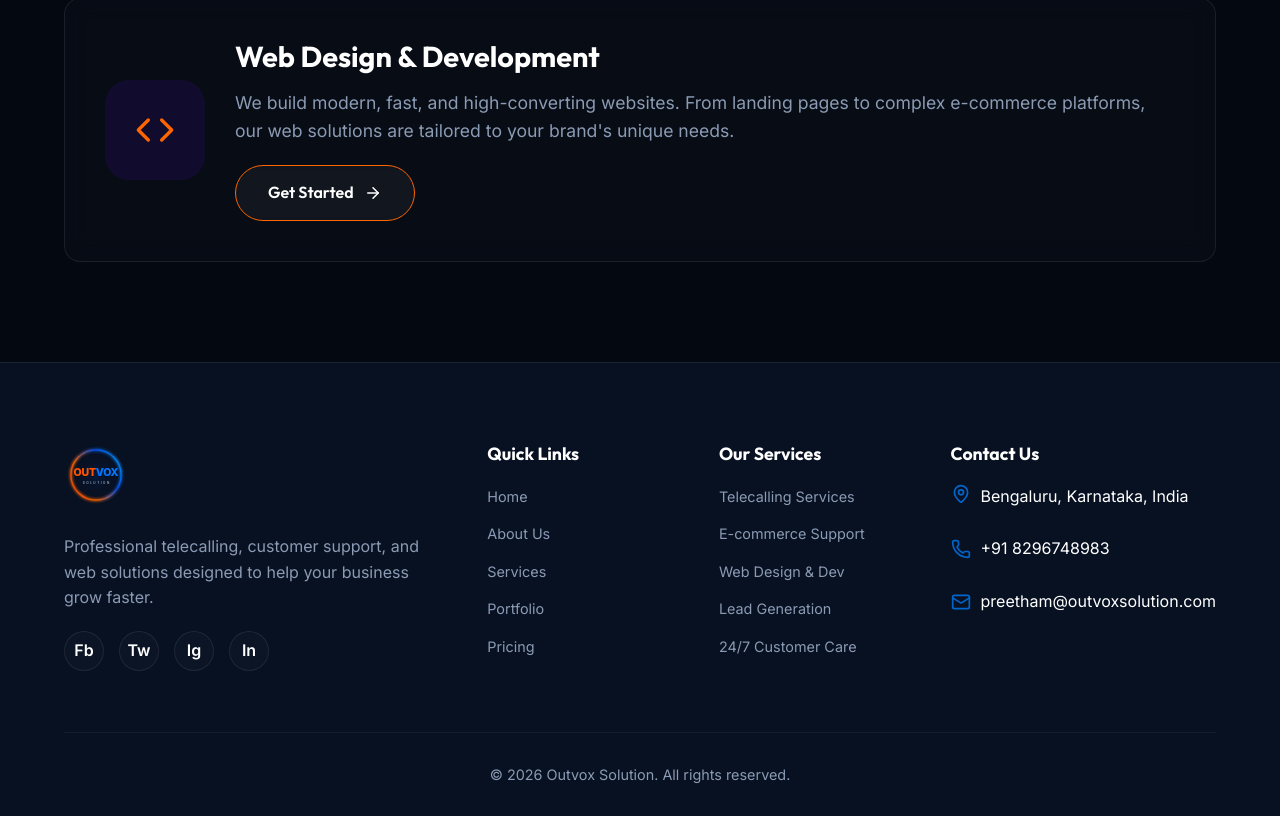
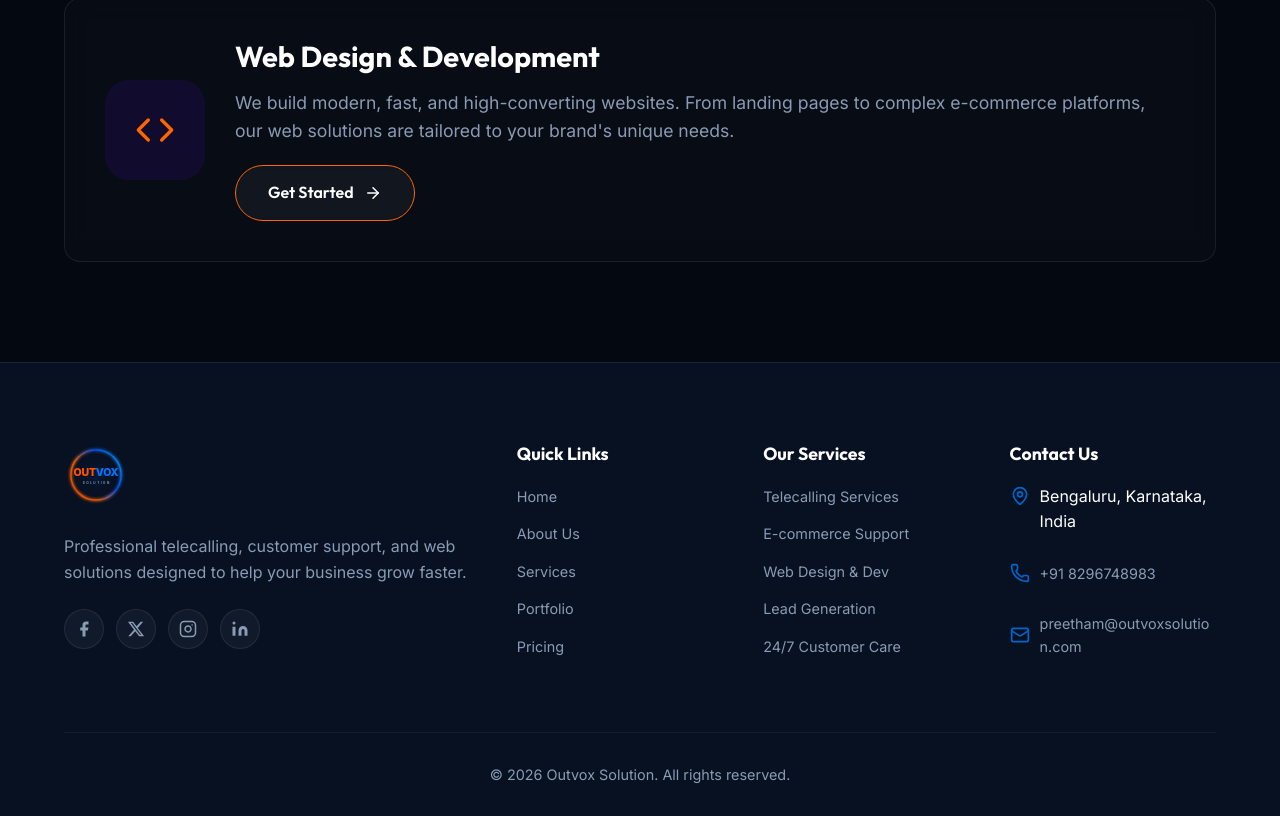
Before and after one commit to preethamamin22/Outvox-solution, a React (Vite) app: page /services in a window 1280 px wide. Shown: the part 909-1725 px from the top of the page. Built offline with nearby package versions, Linux system fonts and the light colour scheme.

Commit message:
feat: add instagram link, real portfolio projects, and fix mobile responsiveness

```diff
--- a/src/components/Footer.jsx
+++ b/src/components/Footer.jsx
@@ -2,7 +2,63 @@ import { Link } from 'react-router-dom';
 import { Mail, Phone, MapPin } from 'lucide-react';
 import outvoxLogo from '../assets/outvox-logo.svg';
 
+/* ── Inline SVG brand icons (lucide-react doesn't ship brand logos) ── */
+const FacebookIcon = () => (
+  <svg viewBox="0 0 24 24" width="18" height="18" fill="currentColor" aria-hidden="true">
+    <path d="M18 2h-3a5 5 0 0 0-5 5v3H7v4h3v8h4v-8h3l1-4h-4V7a1 1 0 0 1 1-1h3z"/>
+  </svg>
+);
+
+const InstagramIcon = () => (
+  <svg viewBox="0 0 24 24" width="18" height="18" fill="none" stroke="currentColor" strokeWidth="2" strokeLinecap="round" strokeLinejoin="round" aria-hidden="true">
+    <rect x="2" y="2" width="20" height="20" rx="5" ry="5"/>
+    <path d="M16 11.37A4 4 0 1 1 12.63 8 4 4 0 0 1 16 11.37z"/>
+    <line x1="17.5" y1="6.5" x2="17.51" y2="6.5"/>
+  </svg>
+);
+
+const TwitterXIcon = () => (
+  <svg viewBox="0 0 24 24" width="18" height="18" fill="currentColor" aria-hidden="true">
+    <path d="M18.244 2.25h3.308l-7.227 8.26 8.502 11.24H16.17l-5.214-6.817L4.99 21.75H1.68l7.73-8.835L1.254 2.25H8.08l4.713 6.231zm-1.161 17.52h1.833L7.084 4.126H5.117z"/>
+  </svg>
+);
+
+const LinkedInIcon = () => (
+  <svg viewBox="0 0 24 24" width="18" height="18" fill="currentColor" aria-hidden="true">
+    <path d="M16 8a6 6 0 0 1 6 6v7h-4v-7a2 2 0 0 0-2-2 2 2 0 0 0-2 2v7h-4v-7a6 6 0 0 1 6-6z"/>
+    <rect x="2" y="9" width="4" height="12"/>
+    <circle cx="4" cy="4" r="2"/>
+  </svg>
+);
+
 export default function Footer() {
+  const socialLinks = [
+    {
+      icon: <FacebookIcon />,
+      href: 'https://www.facebook.com/outvoxsolution',
+      label: 'Facebook',
+      color: '#1877F2',
+    },
+    {
+      icon: <TwitterXIcon />,
+      href: 'https://twitter.com/outvoxsolution',
+      label: 'X (Twitter)',
+      color: '#1DA1F2',
+    },
+    {
+      icon: <InstagramIcon />,
+      href: 'https://www.instagram.com/outvoxsolution?utm_source=ig_web_button_share_sheet&igsh=ZDNlZDc0MzIxNw==',
+      label: 'Instagram',
+      color: '#E1306C',
+    },
+    {
+      icon: <LinkedInIcon />,
+      href: 'https://www.linkedin.com/company/outvoxsolution',
+      label: 'LinkedIn',
+      color: '#0A66C2',
+    },
+  ];
+
   return (
     <footer>
       <div className="container">
@@ -11,22 +67,25 @@ export default function Footer() {
             <Link to="/" className="footer-logo-link" style={{ marginBottom: '20px', display: 'inline-block' }}>
               <img src={outvoxLogo} alt="Outvox Solution" style={{ height: '64px', width: 'auto' }} />
             </Link>
-            <p style={{ marginBottom: '20px' }}>
+            <p style={{ marginBottom: '24px' }}>
               Professional telecalling, customer support, and web solutions designed to help your business grow faster.
             </p>
-            <div style={{ display: 'flex', gap: '15px' }}>
-              <a href="#" className="glass-panel" style={{ width: '40px', height: '40px', display: 'flex', alignItems: 'center', justifyContent: 'center', borderRadius: '50%', fontWeight: 'bold' }}>
-                Fb
-              </a>
-              <a href="#" className="glass-panel" style={{ width: '40px', height: '40px', display: 'flex', alignItems: 'center', justifyContent: 'center', borderRadius: '50%', fontWeight: 'bold' }}>
-                Tw
-              </a>
-              <a href="#" className="glass-panel" style={{ width: '40px', height: '40px', display: 'flex', alignItems: 'center', justifyContent: 'center', borderRadius: '50%', fontWeight: 'bold' }}>
-                Ig
-              </a>
-              <a href="#" className="glass-panel" style={{ width: '40px', height: '40px', display: 'flex', alignItems: 'center', justifyContent: 'center', borderRadius: '50%', fontWeight: 'bold' }}>
-                In
-              </a>
+            {/* Social Icons */}
+            <div style={{ display: 'flex', gap: '12px', flexWrap: 'wrap' }}>
+              {socialLinks.map((social) => (
+                <a
+                  key={social.label}
+                  href={social.href}
+                  target="_blank"
+                  rel="noopener noreferrer"
+                  aria-label={social.label}
+                  title={social.label}
+                  className="footer-social-icon"
+                  style={{ '--social-color': social.color }}
+                >
+                  {social.icon}
+                </a>
+              ))}
             </div>
           </div>
 
@@ -46,7 +105,7 @@ export default function Footer() {
             <ul className="footer-links">
               <li><Link to="/services">Telecalling Services</Link></li>
               <li><Link to="/services">E-commerce Support</Link></li>
-              <li><Link to="/services">Web Design & Dev</Link></li>
+              <li><Link to="/services">Web Design &amp; Dev</Link></li>
               <li><Link to="/services">Lead Generation</Link></li>
               <li><Link to="/services">24/7 Customer Care</Link></li>
             </ul>
@@ -56,16 +115,18 @@ export default function Footer() {
             <h3>Contact Us</h3>
             <ul className="footer-links" style={{ display: 'flex', flexDirection: 'column', gap: '15px' }}>
               <li style={{ display: 'flex', gap: '10px', alignItems: 'flex-start' }}>
-                <MapPin size={20} style={{ color: 'var(--primary)', flexShrink: 0 }} />
+                <MapPin size={20} style={{ color: 'var(--primary)', flexShrink: 0, marginTop: '2px' }} />
                 <span>Bengaluru, Karnataka, India</span>
               </li>
               <li style={{ display: 'flex', gap: '10px', alignItems: 'center' }}>
                 <Phone size={20} style={{ color: 'var(--primary)', flexShrink: 0 }} />
-                <span>+91 8296748983</span>
+                <a href="tel:+918296748983" style={{ color: 'var(--text-muted)' }}>+91 8296748983</a>
               </li>
               <li style={{ display: 'flex', gap: '10px', alignItems: 'center' }}>
                 <Mail size={20} style={{ color: 'var(--primary)', flexShrink: 0 }} />
-                <span>preetham@outvoxsolution.com</span>
+                <a href="mailto:preetham@outvoxsolution.com" style={{ color: 'var(--text-muted)', wordBreak: 'break-all' }}>
+                  preetham@outvoxsolution.com
+                </a>
               </li>
             </ul>
           </div>
--- a/src/index.css
+++ b/src/index.css
@@ -25,6 +25,7 @@
 
 html {
   scroll-behavior: smooth;
+  overflow-x: hidden;
 }
 
 body {
@@ -33,6 +34,19 @@ body {
   font-family: var(--font-body);
   overflow-x: hidden;
   line-height: 1.6;
+}
+
+/* App and page wrapper overflow containment */
+.app-container,
+.home-page,
+.about-page,
+.services-page,
+.portfolio-page,
+.pricing-page,
+.contact-page {
+  position: relative;
+  overflow: hidden;
+  width: 100%;
 }
 
 /* Background elements */
@@ -206,7 +220,7 @@ section {
   flex-shrink: 0;
 }
 .nav-logo-img {
-  height: 64px;
+  height: 48px;
   width: auto;
   transition: transform 0.3s ease, filter 0.3s ease;
 }
@@ -415,6 +429,28 @@ footer {
   font-size: 0.9rem;
 }
 
+/* Footer social icon buttons */
+.footer-social-icon {
+  display: flex;
+  align-items: center;
+  justify-content: center;
+  width: 40px;
+  height: 40px;
+  border-radius: 50%;
+  background: rgba(255, 255, 255, 0.04);
+  border: 1px solid rgba(255, 255, 255, 0.08);
+  color: var(--text-muted);
+  transition: color 0.3s ease, background 0.3s ease, border-color 0.3s ease, transform 0.3s ease, box-shadow 0.3s ease;
+  flex-shrink: 0;
+}
+.footer-social-icon:hover {
+  color: var(--social-color, var(--primary));
+  background: rgba(255, 255, 255, 0.08);
+  border-color: var(--social-color, var(--primary));
+  box-shadow: 0 0 12px color-mix(in srgb, var(--social-color, var(--primary)) 40%, transparent);
+  transform: translateY(-2px);
+}
+
 /* Logo styles (legacy support) */
 .logo-out { color: var(--secondary); font-weight: 900; }
 .logo-vox { color: var(--primary); font-weight: 900; }
@@ -483,7 +519,7 @@ footer {
 
   /* Logo */
   .nav-logo-img {
-    height: 54px;
+    height: 40px;
   }
 
   /* Footer */
@@ -539,7 +575,7 @@ footer {
   }
 
   .nav-logo-img {
-    height: 46px;
+    height: 36px;
   }
 }
 
--- a/src/pages/About.jsx
+++ b/src/pages/About.jsx
@@ -1,13 +1,13 @@
 export default function About() {
   return (
-    <div style={{ paddingTop: '120px', paddingBottom: '100px' }}>
+    <div className="about-page" style={{ paddingTop: '120px', paddingBottom: '100px' }}>
       <div className="container">
         <div className="section-header animate-fade-up">
           <h2>About <span className="text-gradient">Outvox Solution</span></h2>
           <p>We are a premium BPO and digital agency dedicated to helping businesses scale with smart solutions.</p>
         </div>
 
-        <div style={{ display: 'grid', gridTemplateColumns: 'repeat(auto-fit, minmax(300px, 1fr))', gap: '60px', marginTop: '60px', alignItems: 'center' }}>
+        <div style={{ display: 'grid', gridTemplateColumns: 'repeat(auto-fit, minmax(280px, 1fr))', gap: '60px', marginTop: '60px', alignItems: 'center' }}>
           <div className="glass-panel animate-fade-up" style={{ padding: '20px' }}>
             <img src="https://images.unsplash.com/photo-1600880292203-757bb62b4baf?ixlib=rb-4.0.3&auto=format&fit=crop&w=800&q=80" alt="Our Team" style={{ width: '100%', borderRadius: '12px', display: 'block' }} />
           </div>
--- a/src/pages/Contact.jsx
+++ b/src/pages/Contact.jsx
@@ -2,14 +2,14 @@ import { Mail, Phone, MapPin, Send } from 'lucide-react';
 
 export default function Contact() {
   return (
-    <div style={{ paddingTop: '120px', paddingBottom: '100px' }}>
+    <div className="contact-page" style={{ paddingTop: '120px', paddingBottom: '100px' }}>
       <div className="container">
         <div className="section-header animate-fade-up">
           <h2>Get in <span className="text-gradient">Touch</span></h2>
           <p>Ready to transform your business? Let's discuss how we can help you scale.</p>
         </div>
 
-        <div style={{ display: 'grid', gridTemplateColumns: 'repeat(auto-fit, minmax(300px, 1fr))', gap: '60px', alignItems: 'flex-start' }}>
+        <div style={{ display: 'grid', gridTemplateColumns: 'repeat(auto-fit, minmax(280px, 1fr))', gap: '60px', alignItems: 'flex-start' }}>
           <div className="animate-fade-up delay-1">
             <h3 style={{ fontSize: '2rem', marginBottom: '20px' }}>Contact Information</h3>
             <p style={{ marginBottom: '40px', fontSize: '1.1rem' }}>
@@ -33,7 +33,7 @@ export default function Contact() {
                 </div>
                 <div>
                   <h4 style={{ fontSize: '1.2rem', marginBottom: '5px' }}>Phone Number</h4>
-                  <p style={{ color: 'var(--text-muted)' }}>+91 8296748983</p>
+                  <a href="tel:+918296748983" style={{ color: 'var(--text-muted)' }}>+91 8296748983</a>
                 </div>
               </div>
 
@@ -43,7 +43,9 @@ export default function Contact() {
                 </div>
                 <div>
                   <h4 style={{ fontSize: '1.2rem', marginBottom: '5px' }}>Email Address</h4>
-                  <p style={{ color: 'var(--text-muted)' }}>preetham@outvoxsolution.com</p>
+                  <a href="mailto:preetham@outvoxsolution.com" style={{ color: 'var(--text-muted)', wordBreak: 'break-all' }}>
+                    preetham@outvoxsolution.com
+                  </a>
                 </div>
               </div>
             </div>
@@ -71,7 +73,7 @@ export default function Contact() {
               <div>
                 <label style={{ display: 'block', marginBottom: '8px', fontSize: '0.9rem', color: 'var(--text-muted)' }}>Service Interested In</label>
                 <select style={{ width: '100%', padding: '14px', background: 'rgba(255, 255, 255, 0.05)', border: '1px solid rgba(255, 255, 255, 0.1)', borderRadius: '8px', color: '#fff', outline: 'none', appearance: 'none' }}>
-                  <option value="" disabled selected style={{ color: '#000' }}>Select a service</option>
+                  <option value="" disabled defaultValue style={{ color: '#000' }}>Select a service</option>
                   <option value="telecalling" style={{ color: '#000' }}>Telecalling</option>
                   <option value="ecommerce" style={{ color: '#000' }}>E-commerce Support</option>
                   <option value="web" style={{ color: '#000' }}>Web Development</option>
--- a/src/pages/Services.jsx
+++ b/src/pages/Services.jsx
@@ -27,7 +27,7 @@ export default function Services() {
   ];
 
   return (
-    <div style={{ paddingTop: '120px', paddingBottom: '100px' }}>
+    <div className="services-page" style={{ paddingTop: '120px', paddingBottom: '100px' }}>
       <div className="container">
         <div className="section-header animate-fade-up">
           <h2>Our <span className="text-gradient">Services</span></h2>
@@ -40,7 +40,7 @@ export default function Services() {
               <div style={{ width: '100px', height: '100px', borderRadius: '24px', background: service.bg, color: service.color, display: 'flex', alignItems: 'center', justifyContent: 'center', flexShrink: 0 }}>
                 {service.icon}
               </div>
-              <div style={{ flex: '1 1 300px' }}>
+              <div style={{ flex: '1 1 260px' }}>
                 <h3 style={{ fontSize: '1.8rem', marginBottom: '15px' }}>{service.title}</h3>
                 <p style={{ fontSize: '1.1rem', marginBottom: '20px' }}>{service.desc}</p>
                 <Link to="/contact" className="btn btn-outline" style={{ borderColor: service.color, color: '#fff' }}>
```
Also changed, not shown: src/pages/Home.jsx (+6 -6 lines), src/pages/Portfolio.jsx (+103 -13 lines), src/pages/Pricing.jsx (+5 -5 lines).
